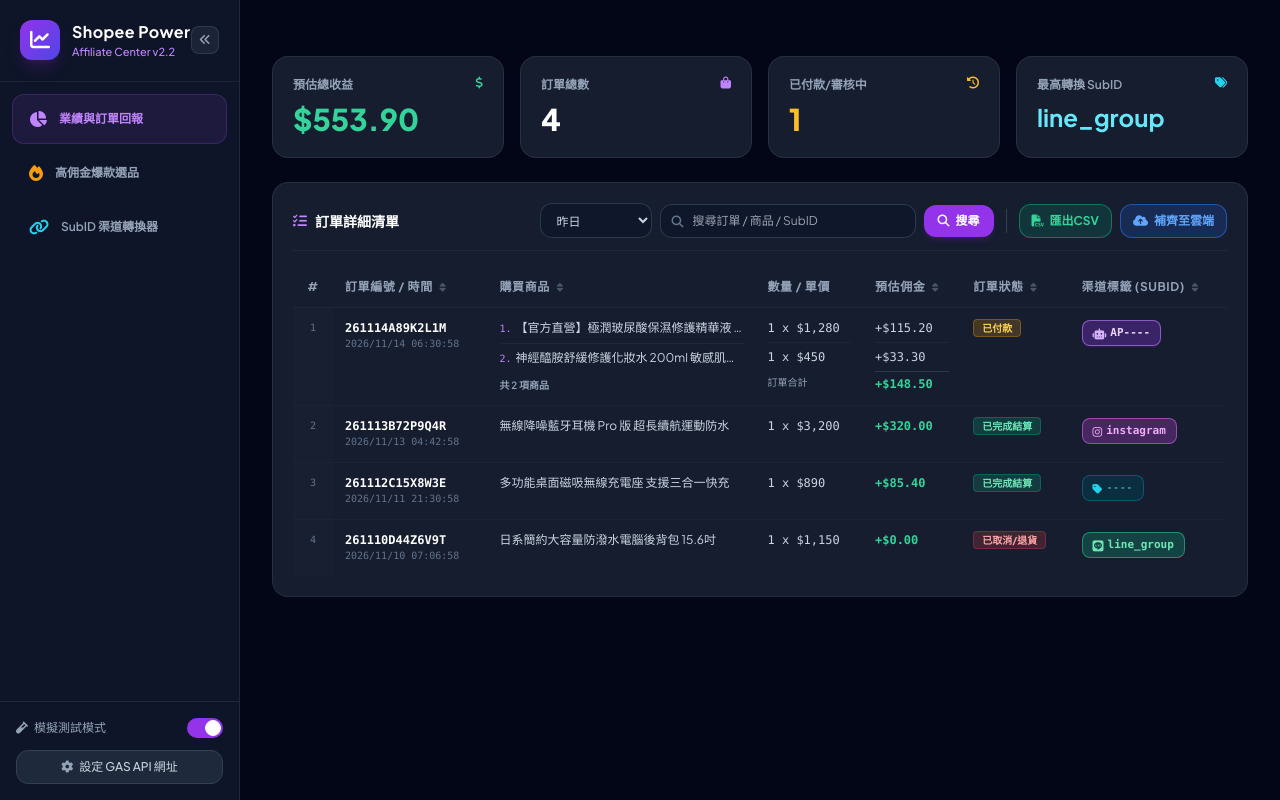
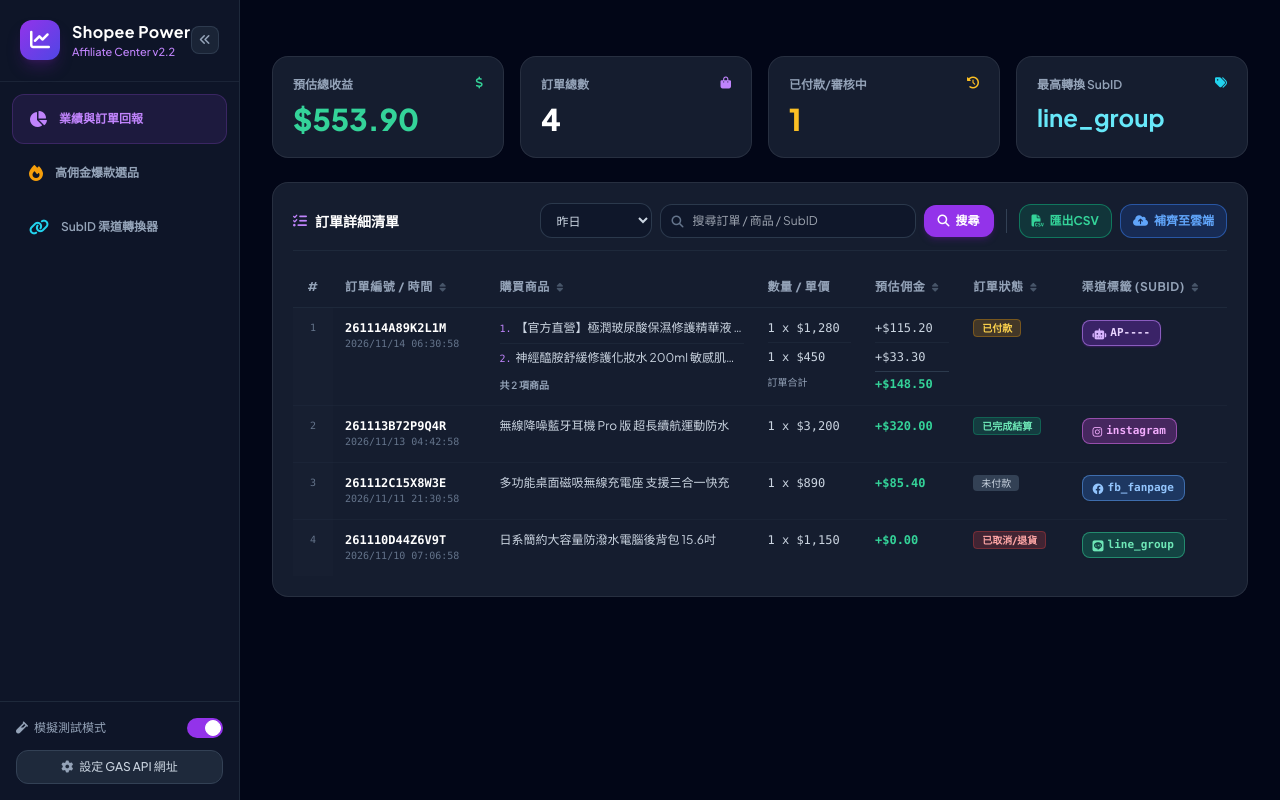
Before and after one commit to bagayen/masayui, a plain HTML site: page index.html in a window 1280 px wide. Drawn offline with nearby package versions, Linux system fonts and the light colour scheme.

Commit message:
Add files via upload

```diff
--- a/index.html
+++ b/index.html
@@ -607,9 +607,9 @@
                         {
                             orderSn: "261112C15X8W3E",
                             purchaseTime: nowSec - 86400 * 2.5,
-                            orderStatus: "COMPLETED",
+                            orderStatus: "UNPAID",
                             totalCommission: 85.40,
-                            subId1: "----",
+                            subId1: "fb_fanpage",
                             items: [
                                 { itemName: "多功能桌面磁吸無線充電座 支援三合一快充", itemPrice: 890, qty: 1, estimatedCommission: 85.40 }
                             ]
```
